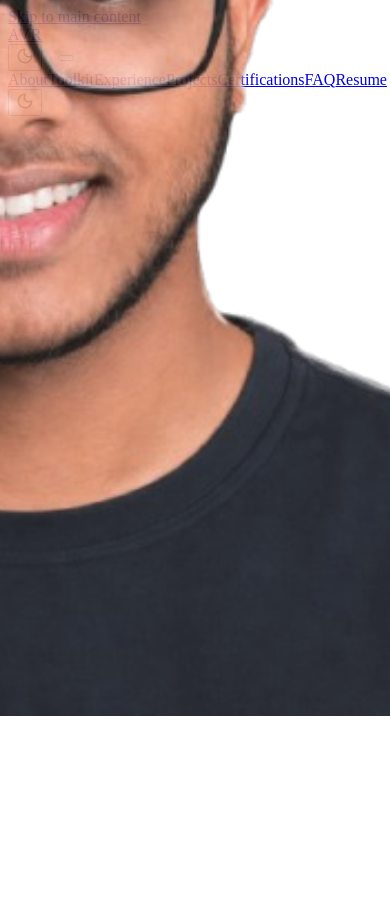
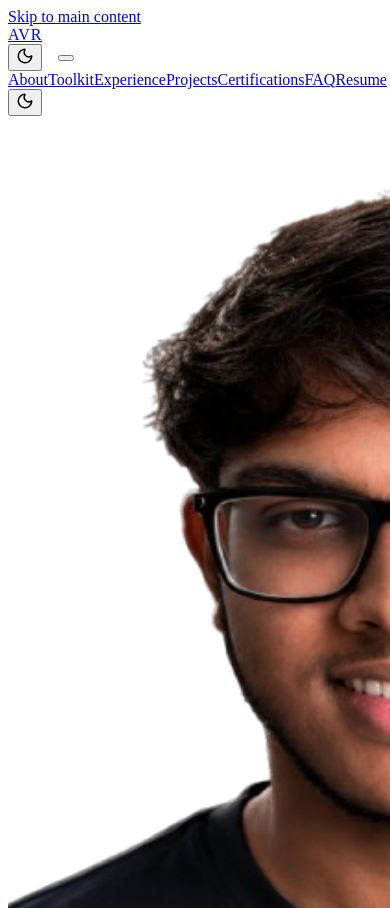
Before and after one commit to AneeshVRao/portfolio, a React (Vite) app: page / in a window 390 px wide. Shown: the top 908 px of the page. Built offline with nearby package versions, Linux system fonts and the light colour scheme; no server answers; the HTML template or start-up script is replaced by a standard one.

Commit message:
fix(ui): optimize project tag filters and mobile hero layout responsive scaling

```diff
--- a/src/components/Hero.tsx
+++ b/src/components/Hero.tsx
@@ -16,8 +16,18 @@ export default function Hero() {
   const [showCursor, setShowCursor] = useState(true)
 
   const { scrollY } = useScroll()
-  const isMobile = typeof window !== 'undefined' ? window.matchMedia('(max-width: 768px)').matches : false
-  const photoY = useTransform(scrollY, [0, 1000], ['-50%', isMobile ? '-50%' : '-30%'])
+  const [isMobile, setIsMobile] = useState(() =>
+    typeof window !== 'undefined' ? window.matchMedia('(max-width: 768px)').matches : false
+  )
+
+  useEffect(() => {
+    const media = window.matchMedia('(max-width: 768px)')
+    const listener = (e: MediaQueryListEvent) => setIsMobile(e.matches)
+    media.addEventListener('change', listener)
+    return () => media.removeEventListener('change', listener)
+  }, [])
+
+  const photoY = useTransform(scrollY, [0, 1000], ['-50%', '-30%'])
 
   useEffect(() => {
     // Delay start of typing until after page load curtain slides up
@@ -45,12 +55,12 @@ export default function Hero() {
     <section id="hero" className="hero" aria-label="Introduction">
       {/* Blended Background Photo — cinematic scale-in with parallax scroll */}
       <motion.img
-        style={{ y: photoY }}
+        style={isMobile ? {} : { y: photoY }}
         className="hero-photo"
         src={heroPhoto}
         alt="Aneesh Venkatesha Rao"
-        initial={{ opacity: 0, scale: 1.35, x: '-50%' }}
-        animate={{ opacity: 0.9, scale: 1.2, x: '-50%' }}
+        initial={isMobile ? { opacity: 0, scale: 1.05 } : { opacity: 0, scale: 1.35, x: '-50%' }}
+        animate={isMobile ? { opacity: 1, scale: 1 } : { opacity: 0.9, scale: 1.2, x: '-50%' }}
         transition={{ duration: 1.6, ease: [0.16, 1, 0.3, 1] }}
         fetchPriority="high"
         loading="eager"
--- a/src/components/Projects.tsx
+++ b/src/components/Projects.tsx
@@ -21,7 +21,19 @@ export default function Projects() {
   const [selectedProject, setSelectedProject] = useState<Project | null>(null)
   const [activeTag, setActiveTag] = useState('All')
 
-  const allTags = ['All', ...Array.from(new Set(projects.flatMap(p => p.tags)))]
+
+  const tagCounts = projects.flatMap(p => p.tags).reduce<Record<string, number>>((acc, tag) => {
+    acc[tag] = (acc[tag] ?? 0) + 1
+    return acc
+  }, {})
+
+  const allTags = [
+    'All',
+    ...Object.entries(tagCounts)
+      .filter(([, count]) => count >= 2)
+      .sort((a, b) => b[1] - a[1])   // most common first
+      .map(([tag]) => tag)
+  ]
 
   const filtered = activeTag === 'All'
     ? projects
@@ -29,6 +41,9 @@ export default function Projects() {
 
   const featured = filtered.filter(p => p.featured)
   const standard = filtered.filter(p => !p.featured)
+
+  const showMoreButton = filtered.length > 4
+  const shouldShowStandard = !showMoreButton || isExpanded
 
   const reduceMotion = useReducedMotion()
   const modalRef = useRef<HTMLDivElement>(null)
@@ -108,7 +123,10 @@ export default function Projects() {
             <button
               key={tag}
               className={`filter-pill ${activeTag === tag ? 'filter-pill--active' : ''}`}
-              onClick={() => setActiveTag(tag)}
+              onClick={() => {
+                setActiveTag(tag)
+                setIsExpanded(false)
+              }}
               aria-pressed={activeTag === tag}
             >
               {tag}
@@ -138,7 +156,7 @@ export default function Projects() {
         {standard.length > 0 && (
           <div style={{ display: 'flex', flexDirection: 'column', alignItems: 'center', width: '100%' }}>
             <AnimatePresence initial={false}>
-              {isExpanded && (
+              {shouldShowStandard && (
                 <motion.div
                   initial={{ height: 0, opacity: 0 }}
                   animate={{ height: 'auto', opacity: 1 }}
@@ -195,6 +213,7 @@ export default function Projects() {
               )}
             </AnimatePresence>
 
+            {showMoreButton && (
               <button
                 onClick={() => setIsExpanded(!isExpanded)}
                 className="projects-more-btn"
@@ -209,6 +228,7 @@ export default function Projects() {
                   </>
                 )}
               </button>
+            )}
           </div>
         )}
       </div>
--- a/src/styles/global.css
+++ b/src/styles/global.css
@@ -1349,12 +1349,12 @@ button, .cta-button {
   .hero {
     height: auto;
     min-height: 100vh;
-    padding: 120px 24px 80px;
+    padding: 100px 16px 60px;
     display: flex;
     flex-direction: column;
     justify-content: center;
     align-items: center;
-    gap: 40px;
+    gap: 28px;
   }
 
   .hero-photo {
@@ -1362,8 +1362,12 @@ button, .cta-button {
     top: 0;
     right: 0;
     transform: none;
-    width: 312px;
-    height: 408px;
+    width: 100%;
+    max-width: min(290px, 70vw);
+    aspect-ratio: 312 / 408;
+    height: auto;
+    object-fit: cover;
+    border-radius: 20px;
     margin: 0 auto;
     order: 1;
     box-shadow: 0 15px 30px rgba(0, 0, 0, 0.3);
```
Lines whose indentation alone changed are shown as unchanged.
